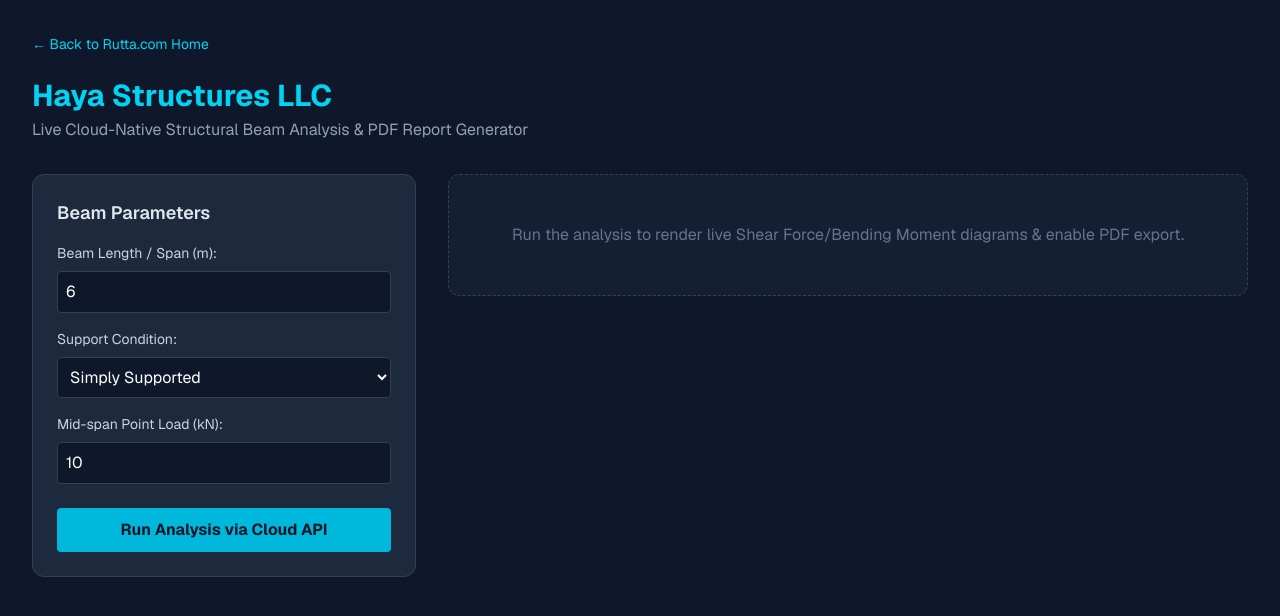
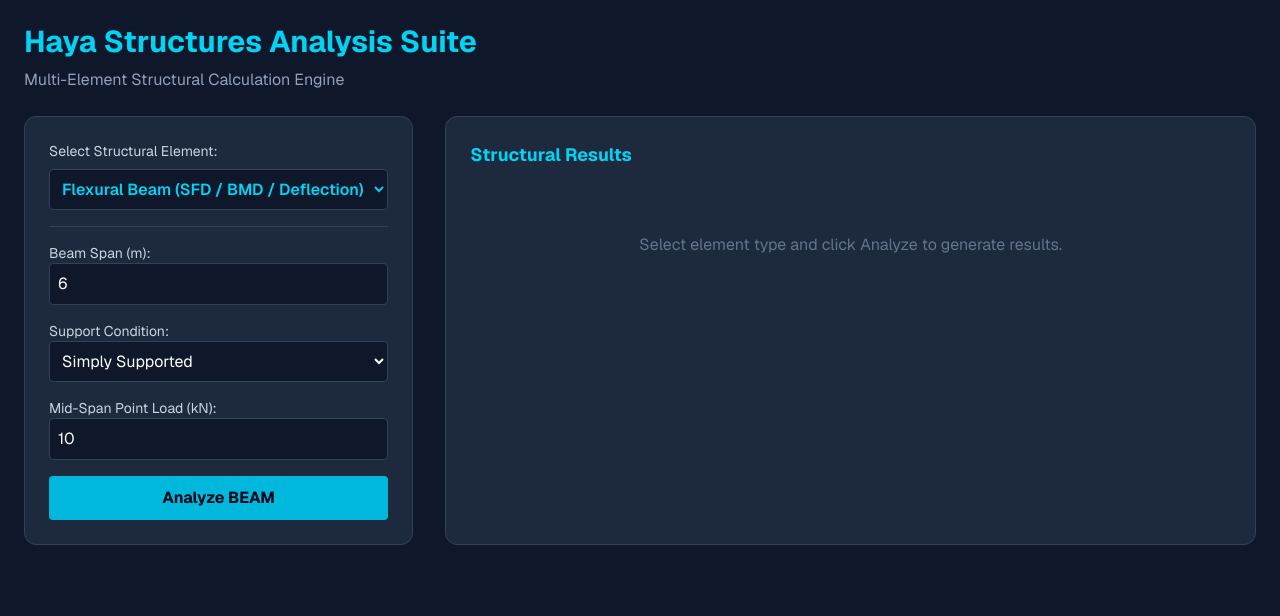
Before and after one commit to rutta254/rutta-website, a Next.js app: page /haya-structures in a window 1280 px wide. Shown: the top 616 px of the page. Built offline with nearby package versions, Linux system fonts and the light colour scheme.

Commit message:
Expand Haya Structures into multi-element analysis suite

```diff
--- a/src/app/haya-structures/page.tsx
+++ b/src/app/haya-structures/page.tsx
@@ -2,261 +2,200 @@
 
 import { useState } from 'react';
 import Link from 'next/link';
-import {
-  ResponsiveContainer,
-  LineChart,
-  Line,
-  XAxis,
-  YAxis,
-  CartesianGrid,
-  Tooltip,
-  ReferenceLine,
-} from 'recharts';
-import jsPDF from 'jspdf';
-import autoTable from 'jspdf-autotable';
 
-export default function HayaStructures() {
+type ElementType = 'beam' | 'column' | 'truss_2d';
+
+export default function StructuralAnalysisTool() {
+  const [elementType, setElementType] = useState<ElementType>('beam');
+
+  // Shared Parameters
   const [length, setLength] = useState<number>(6);
   const [load, setLoad] = useState<number>(10);
-  const [support, setSupport] = useState<'simply_supported' | 'cantilever'>('simply_supported');
+
+  // Beam Specifics
+  const [support, setSupport] = useState<'simply_supported' | 'cantilever' | 'fixed_fixed'>('simply_supported');
+
+  // Column Specifics
+  const [axialLoad, setAxialLoad] = useState<number>(150); // kN
+  const [boundary, setBoundary] = useState<'pinned_pinned' | 'fixed_free' | 'fixed_fixed'>('pinned_pinned');
+
+  // Results & Loading
   const [result, setResult] = useState<any>(null);
   const [loading, setLoading] = useState<boolean>(false);
 
   const handleAnalyze = async () => {
     setLoading(true);
-    try {
-      const payload = {
-        element_type: 'beam',
+    setResult(null);
+
+    // Build context-specific payload based on selected element
+    let payload: any = { element_type: elementType };
+
+    if (elementType === 'beam') {
+      payload = {
+        ...payload,
         span: Number(length),
         support,
-        loads: [
-          {
-            type: 'point',
-            magnitude: Number(load),
-            position: Number(length) / 2,
-          },
-        ],
+        loads: [{ type: 'point', magnitude: Number(load), position: Number(length) / 2 }],
       };
+    } else if (elementType === 'column') {
+      payload = {
+        ...payload,
+        length: Number(length),
+        axial_load: Number(axialLoad),
+        boundary,
+      };
+    } else if (elementType === 'truss_2d') {
+      payload = {
+        ...payload,
+        span: Number(length),
+        load: Number(load),
+      };
+    }
 
+    try {
       const res = await fetch('/api/analyze', {
         method: 'POST',
         headers: { 'Content-Type': 'application/json' },
         body: JSON.stringify(payload),
       });
 
-      if (!res.ok) {
-        throw new Error(`Server returned status ${res.status}`);
-      }
-
+      if (!res.ok) throw new Error(`Server status ${res.status}`);
       const data = await res.json();
-      console.log('API Response:', data);
-
       setResult(data.data || data);
     } catch (err) {
       console.error(err);
-      alert('Error connecting to backend API. Please check your Render service status.');
+      alert('Error connecting to backend API.');
     } finally {
       setLoading(false);
     }
   };
 
-  const generatePDF = () => {
-    if (!result) return;
-
-    const doc = new jsPDF();
-    const dateStr = new Date().toLocaleDateString();
-
-    // Header Title
-    doc.setFontSize(18);
-    doc.setTextColor(15, 23, 42); // slate-900
-    doc.text('HAYA STRUCTURES LLC', 14, 20);
-
-    doc.setFontSize(12);
-    doc.setTextColor(100);
-    doc.text('Structural Beam Verification Report', 14, 28);
-    doc.setFontSize(10);
-    doc.text(`Date Generated: ${dateStr}`, 14, 34);
-    doc.text(`Engineered via Cloud API Pipeline`, 14, 40);
-
-    doc.line(14, 45, 196, 45); // Horizontal divider
-
-    // Input Parameters Section
-    doc.setFontSize(12);
-    doc.setTextColor(15, 23, 42);
-    doc.text('1. Design Input Parameters', 14, 55);
-
-    autoTable(doc, {
-      startY: 60,
-      head: [['Parameter', 'Value', 'Unit']],
-      body: [
-        ['Beam Span / Length', `${result.span ?? length}`, 'm'],
-        ['Support Configuration', `${result.support?.replace('_', ' ') ?? support.replace('_', ' ')}`, '-'],
-        ['Point Load Magnitude', `${load}`, 'kN'],
-        ['Point Load Location', `${Number(length) / 2}`, 'm (Mid-span)'],
-      ],
-      theme: 'striped',
-      headStyles: { fillColor: [14, 116, 144] }, // cyan-700
-    });
-
-    // Statics Results Section
-    const lastY = (doc as any).lastAutoTable.finalY + 12;
-    doc.setFontSize(12);
-    doc.text('2. Computed Structural Statics', 14, lastY);
-
-    autoTable(doc, {
-      startY: lastY + 5,
-      head: [['Metric', 'Value', 'Unit']],
-      body: [
-        ['Support Reaction R_A', `${result.reactions?.R_A ?? 0}`, 'kN'],
-        ['Support Reaction R_B', `${result.reactions?.R_B ?? 0}`, 'kN'],
-        ['Maximum Shear Force (V_max)', `${result.critical_values?.max_shear_force ?? 0}`, 'kN'],
-        ['Maximum Bending Moment (M_max)', `${result.critical_values?.max_bending_moment ?? 0}`, 'kN·m'],
-      ],
-      theme: 'striped',
-      headStyles: { fillColor: [15, 118, 110] }, // teal-700
-    });
-
-    // Verification & Sign-off
-    const signY = (doc as any).lastAutoTable.finalY + 25;
-    doc.setFontSize(11);
-    doc.text('Verification & Approval:', 14, signY);
-
-    doc.setFontSize(9);
-    doc.setTextColor(100);
-    doc.text('Calculations performed using Cloud-Native Beam Analysis API v1.0.', 14, signY + 7);
-    doc.text('Approved by Structural Lead: ___________________________', 14, signY + 20);
-
-    // Download PDF
-    doc.save(`Haya_Structures_Beam_Report_${length}m_${load}kN.pdf`);
-  };
-
-  const chartData =
-    result?.x_coords?.map((x: number, i: number) => ({
-      x: Number(x.toFixed(2)),
-      Shear: Number((result.shear_force?.[i] ?? 0).toFixed(2)),
-      Moment: Number((result.bending_moment?.[i] ?? 0).toFixed(2)),
-      Deflection: Number((result.deflection_mm?.[i] ?? 0).toFixed(3)),
-    })) || [];
-
   return (
-    <div className="min-h-screen bg-slate-900 text-white p-6 md:p-8 font-sans">
-      <Link href="/" className="text-cyan-400 text-sm mb-6 inline-block hover:underline">
-        ← Back to Rutta.com Home
-      </Link>
-
-      <h1 className="text-3xl font-bold text-cyan-400 mb-1">Haya Structures LLC</h1>
-      <p className="text-slate-400 mb-8">Live Cloud-Native Structural Beam Analysis & PDF Report Generator</p>
+    <div className="min-h-screen bg-slate-900 text-white p-6 font-sans">
+      <h1 className="text-3xl font-bold text-cyan-400 mb-2">Haya Structures Analysis Suite</h1>
+      <p className="text-slate-400 mb-6">Multi-Element Structural Calculation Engine</p>
 
       <div className="grid grid-cols-1 lg:grid-cols-12 gap-8">
-        {/* Input Sidebar */}
-        <div className="lg:col-span-4 space-y-6">
-          <div className="bg-slate-800 p-6 rounded-xl border border-slate-700">
-            <h2 className="text-lg font-semibold text-slate-200 mb-4">Beam Parameters</h2>
+        {/* Sidebar Controls */}
+        <div className="lg:col-span-4 bg-slate-800 p-6 rounded-xl border border-slate-700 space-y-4">
+          <div>
+            <label className="block text-sm text-slate-300 mb-2">Select Structural Element:</label>
+            <select
+              value={elementType}
+              onChange={(e) => setElementType(e.target.value as ElementType)}
+              className="w-full bg-slate-900 border border-slate-700 rounded p-2 text-cyan-400 font-semibold focus:outline-none"
+            >
+              <option value="beam">Flexural Beam (SFD / BMD / Deflection)</option>
+              <option value="column">Axial Column (Euler Buckling & Stress)</option>
+              <option value="truss_2d">2D Truss (Method of Joints / Axial Force)</option>
+            </select>
+          </div>
 
-            <div className="mb-4">
-              <label className="block text-sm mb-2 text-slate-300">Beam Length / Span (m):</label>
+          <hr className="border-slate-700" />
+
+          {/* Dynamic Form Inputs based on Element */}
+          {elementType === 'beam' && (
+            <>
+              <div>
+                <label className="block text-sm text-slate-300">Beam Span (m):</label>
                 <input
                   type="number"
                   value={length}
                   onChange={(e) => setLength(Number(e.target.value))}
-                className="w-full bg-slate-900 border border-slate-700 rounded p-2 text-white focus:outline-none focus:border-cyan-400"
+                  className="w-full bg-slate-900 border border-slate-700 rounded p-2 text-white"
                 />
               </div>
-
-            <div className="mb-4">
-              <label className="block text-sm mb-2 text-slate-300">Support Condition:</label>
+              <div>
+                <label className="block text-sm text-slate-300">Support Condition:</label>
                 <select
                   value={support}
-                onChange={(e) => setSupport(e.target.value as 'simply_supported' | 'cantilever')}
-                className="w-full bg-slate-900 border border-slate-700 rounded p-2 text-white focus:outline-none focus:border-cyan-400"
+                  onChange={(e) => setSupport(e.target.value as any)}
+                  className="w-full bg-slate-900 border border-slate-700 rounded p-2 text-white"
                 >
                   <option value="simply_supported">Simply Supported</option>
                   <option value="cantilever">Cantilever</option>
+                  <option value="fixed_fixed">Fixed-Fixed</option>
                 </select>
               </div>
-
-            <div className="mb-6">
-              <label className="block text-sm mb-2 text-slate-300">Mid-span Point Load (kN):</label>
+              <div>
+                <label className="block text-sm text-slate-300">Mid-Span Point Load (kN):</label>
                 <input
                   type="number"
                   value={load}
                   onChange={(e) => setLoad(Number(e.target.value))}
-                className="w-full bg-slate-900 border border-slate-700 rounded p-2 text-white focus:outline-none focus:border-cyan-400"
+                  className="w-full bg-slate-900 border border-slate-700 rounded p-2 text-white"
                 />
               </div>
+            </>
+          )}
+
+          {elementType === 'column' && (
+            <>
+              <div>
+                <label className="block text-sm text-slate-300">Column Height / Length (m):</label>
+                <input
+                  type="number"
+                  value={length}
+                  onChange={(e) => setLength(Number(e.target.value))}
+                  className="w-full bg-slate-900 border border-slate-700 rounded p-2 text-white"
+                />
+              </div>
+              <div>
+                <label className="block text-sm text-slate-300">Boundary End Conditions:</label>
+                <select
+                  value={boundary}
+                  onChange={(e) => setBoundary(e.target.value as any)}
+                  className="w-full bg-slate-900 border border-slate-700 rounded p-2 text-white"
+                >
+                  <option value="pinned_pinned">Pinned-Pinned (K = 1.0)</option>
+                  <option value="fixed_free">Fixed-Free (K = 2.0)</option>
+                  <option value="fixed_fixed">Fixed-Fixed (K = 0.5)</option>
+                </select>
+              </div>
+              <div>
+                <label className="block text-sm text-slate-300">Axial Load P (kN):</label>
+                <input
+                  type="number"
+                  value={axialLoad}
+                  onChange={(e) => setAxialLoad(Number(e.target.value))}
+                  className="w-full bg-slate-900 border border-slate-700 rounded p-2 text-white"
+                />
+              </div>
+            </>
+          )}
 
           <button
             onClick={handleAnalyze}
             disabled={loading}
-              className="w-full bg-cyan-500 hover:bg-cyan-600 text-slate-900 font-bold py-2.5 rounded transition disabled:opacity-50"
+            className="w-full bg-cyan-500 hover:bg-cyan-600 text-slate-950 font-bold py-2.5 rounded transition"
           >
-              {loading ? 'Analyzing on Cloud...' : 'Run Analysis via Cloud API'}
+            {loading ? 'Analyzing...' : `Analyze ${elementType.toUpperCase()}`}
           </button>
         </div>
 
-          {result && (
-            <div className="bg-slate-800 p-6 rounded-xl border border-slate-700 space-y-4 text-sm text-slate-300">
-              <h3 className="font-bold text-cyan-400 text-base border-b border-slate-700 pb-2">
-                Statics Summary
-              </h3>
-              <p><strong>Span:</strong> {result.span ?? length} m</p>
-              <p><strong>Support:</strong> <span className="text-cyan-300 font-mono">{result.support?.replace('_', ' ') ?? support.replace('_', ' ')}</span></p>
-              <p><strong>Max Shear Force:</strong> <span className="text-cyan-300 font-mono">{result.critical_values?.max_shear_force ?? 0} kN</span></p>
-              <p><strong>Max Bending Moment:</strong> <span className="text-cyan-300 font-mono">{result.critical_values?.max_bending_moment ?? 0} kN·m</span></p>
-              <p><strong>Support R<sub>A</sub>:</strong> <span className="text-cyan-300 font-mono">{result.reactions?.R_A ?? 0} kN</span></p>
-              <p><strong>Support R<sub>B</sub>:</strong> <span className="text-cyan-300 font-mono">{result.reactions?.R_B ?? 0} kN</span></p>
+        {/* Dynamic Display Area */}
+        <div className="lg:col-span-8 bg-slate-800 p-6 rounded-xl border border-slate-700">
+          <h2 className="text-lg font-bold text-cyan-400 mb-4">Structural Results</h2>
 
-              <button
-                onClick={generatePDF}
-                className="w-full mt-2 bg-emerald-500 hover:bg-emerald-600 text-slate-950 font-bold py-2 rounded transition flex items-center justify-center gap-2"
-              >
-                📄 Download PDF Verification Report
-              </button>
+          {!result ? (
+            <p className="text-slate-500 text-center py-12">Select element type and click Analyze to generate results.</p>
+          ) : (
+            <div className="space-y-4 text-sm">
+              {elementType === 'column' && (
+                <div className="space-y-2">
+                  <p><strong>Effective Length (Le):</strong> {result.effective_length} m</p>
+                  <p><strong>Euler Critical Buckling Load ($P_{cr}$):</strong> <span className="text-emerald-400 font-mono font-bold">{result.critical_buckling_load_kn} kN</span></p>
+                  <p><strong>Applied Load ($P_{apply}$):</strong> {result.applied_load_kn} kN</p>
+                  <p><strong>Status:</strong> {result.is_safe ? <span className="text-emerald-400 font-bold">PASS (No Buckling)</span> : <span className="text-rose-500 font-bold">FAIL (Buckling Risk!)</span>}</p>
                 </div>
               )}
+
+              {elementType === 'beam' && (
+                <div>
+                  <p><strong>Max Shear Force:</strong> {result.critical_values?.max_shear_force} kN</p>
+                  <p><strong>Max Bending Moment:</strong> {result.critical_values?.max_bending_moment} kN·m</p>
                 </div>
-
-        {/* Diagrams Display */}
-        <div className="lg:col-span-8 space-y-6">
-          {chartData.length > 0 ? (
-            <>
-              {/* Shear Force Diagram */}
-              <div className="bg-slate-800 p-6 rounded-xl border border-slate-700">
-                <h3 className="text-md font-bold text-cyan-400 mb-4">Shear Force Diagram (SFD) - [kN]</h3>
-                <div className="h-64 w-full">
-                  <ResponsiveContainer width="100%" height="100%">
-                    <LineChart data={chartData}>
-                      <CartesianGrid strokeDasharray="3 3" stroke="#334155" />
-                      <XAxis dataKey="x" unit="m" stroke="#94a3b8" />
-                      <YAxis stroke="#94a3b8" />
-                      <Tooltip contentStyle={{ backgroundColor: '#0f172a', borderColor: '#334155' }} />
-                      <ReferenceLine y={0} stroke="#64748b" />
-                      <Line type="monotone" dataKey="Shear" stroke="#38bdf8" strokeWidth={2} dot={false} />
-                    </LineChart>
-                  </ResponsiveContainer>
-                </div>
-              </div>
-
-              {/* Bending Moment Diagram */}
-              <div className="bg-slate-800 p-6 rounded-xl border border-slate-700">
-                <h3 className="text-md font-bold text-emerald-400 mb-4">Bending Moment Diagram (BMD) - [kN·m]</h3>
-                <div className="h-64 w-full">
-                  <ResponsiveContainer width="100%" height="100%">
-                    <LineChart data={chartData}>
-                      <CartesianGrid strokeDasharray="3 3" stroke="#334155" />
-                      <XAxis dataKey="x" unit="m" stroke="#94a3b8" />
-                      <YAxis stroke="#94a3b8" />
-                      <Tooltip contentStyle={{ backgroundColor: '#0f172a', borderColor: '#334155' }} />
-                      <ReferenceLine y={0} stroke="#64748b" />
-                      <Line type="monotone" dataKey="Moment" stroke="#34d399" strokeWidth={2} dot={false} />
-                    </LineChart>
-                  </ResponsiveContainer>
-                </div>
-              </div>
-            </>
-          ) : (
-            <div className="bg-slate-800/50 p-12 rounded-xl border border-dashed border-slate-700 text-center text-slate-500">
-              Run the analysis to render live Shear Force/Bending Moment diagrams & enable PDF export.
+              )}
             </div>
           )}
         </div>
```
Also changed, not shown: src/app/api/analyze/route.ts (+23 -5 lines). Lines whose indentation alone changed are shown as unchanged.
